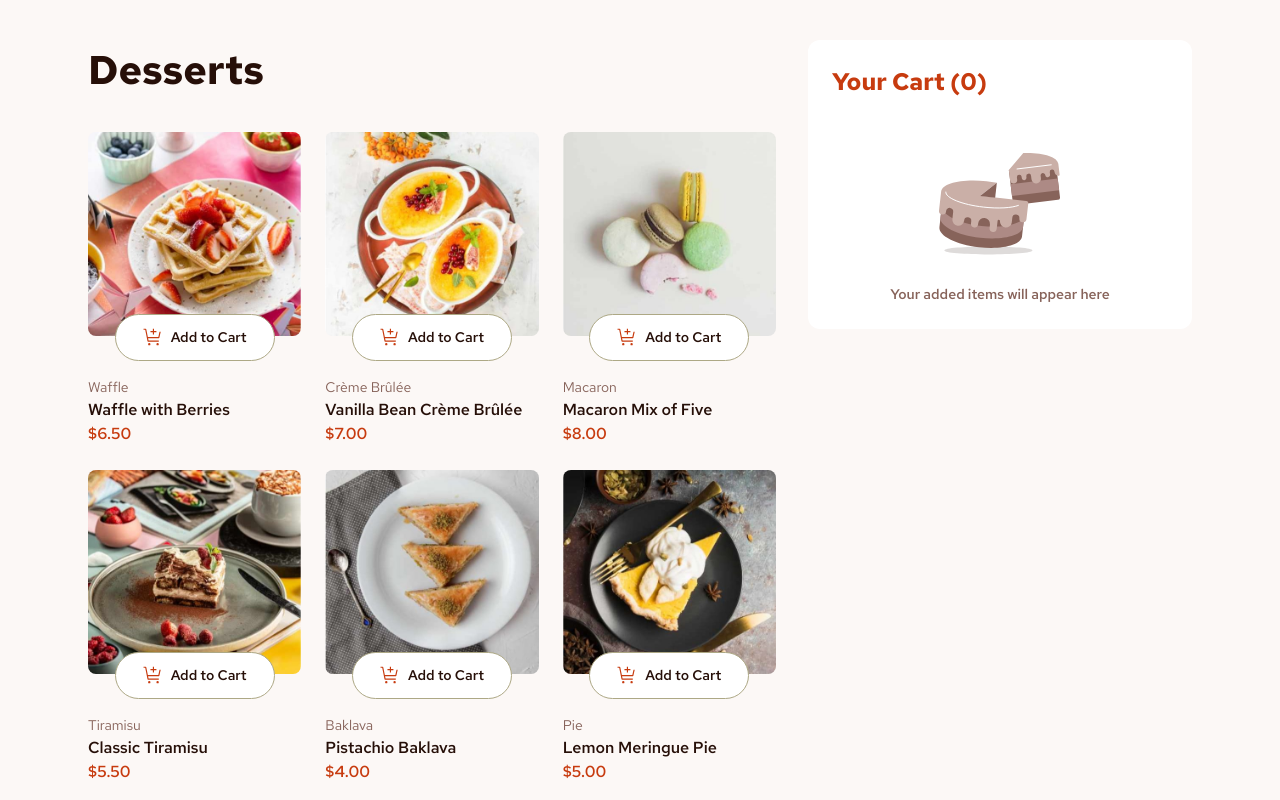
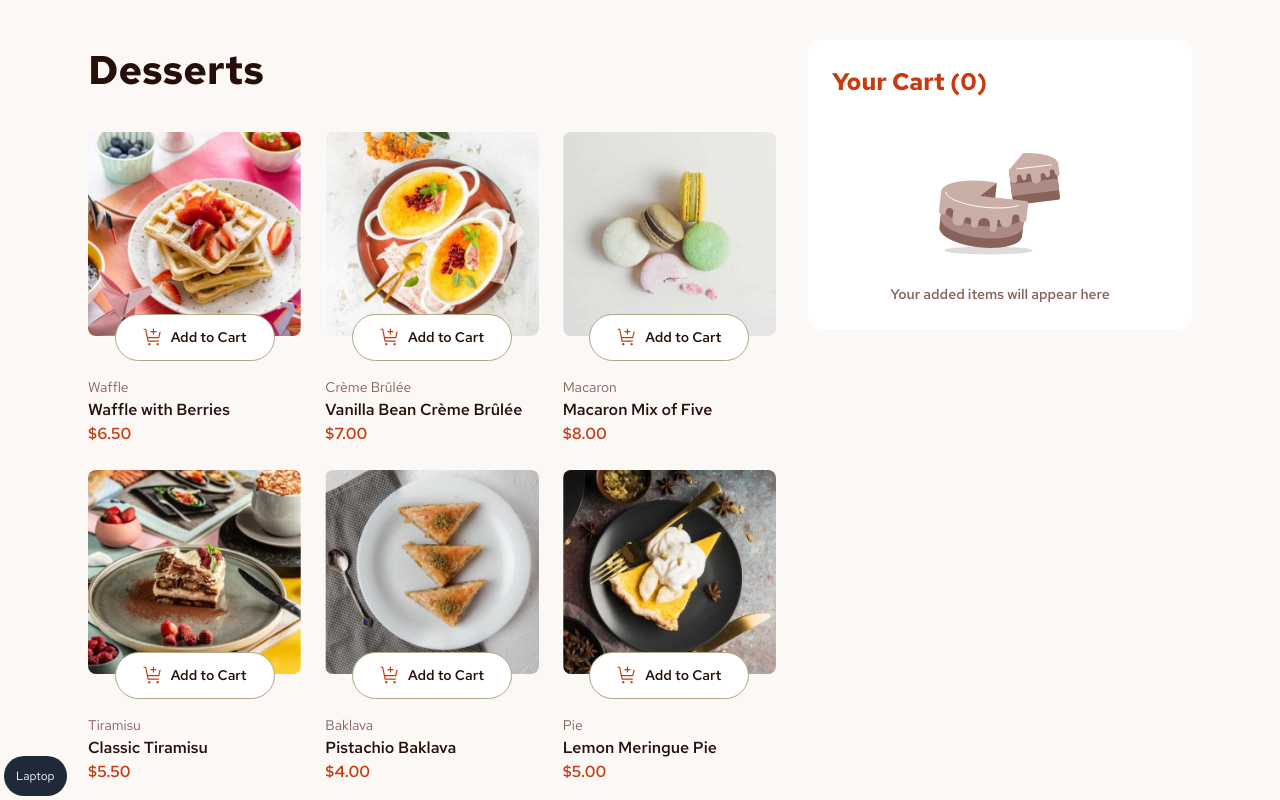
Before and after one commit to alaminediallo/desserts-app, a React (Vite) app: page / in a window 1280 px wide. Shown: the top 800 px of the page. Built offline with nearby package versions, Linux system fonts and the light colour scheme.

Commit message:
feat: add TailwindIndicator component for responsive design feedback

```diff
--- /dev/null
+++ b/src/components/TailwindIndicator.tsx
@@ -0,0 +1,14 @@
+export function TailwindIndicator() {
+  if (process.env.NODE_ENV === "production") null
+
+  return (
+    <div
+      className="fixed bottom-1 left-1 z-50 flex items-center justify-center rounded-full bg-gray-800 p-3 font-mono text-xs text-white">
+      <div className="block sm:hidden">xs</div>
+      <div className="hidden sm:block tablet:hidden">sm</div>
+      <div className="hidden tablet:block lg:hidden">tablet</div>
+      <div className="hidden lg:block desktop:hidden">Laptop</div>
+      <div className="hidden desktop:block">Desktop</div>
+    </div>
+  )
+}
--- a/src/main.tsx
+++ b/src/main.tsx
@@ -1,4 +1,5 @@
 import App from "@/App.tsx"
+import { TailwindIndicator } from "@/components/TailwindIndicator"
 import "@/index.css"
 import { Analytics } from "@vercel/analytics/react"
 import { StrictMode } from "react"
@@ -8,5 +9,6 @@
   <StrictMode>
     <App />
     <Analytics />
+    <TailwindIndicator />
   </StrictMode>,
 )
```
